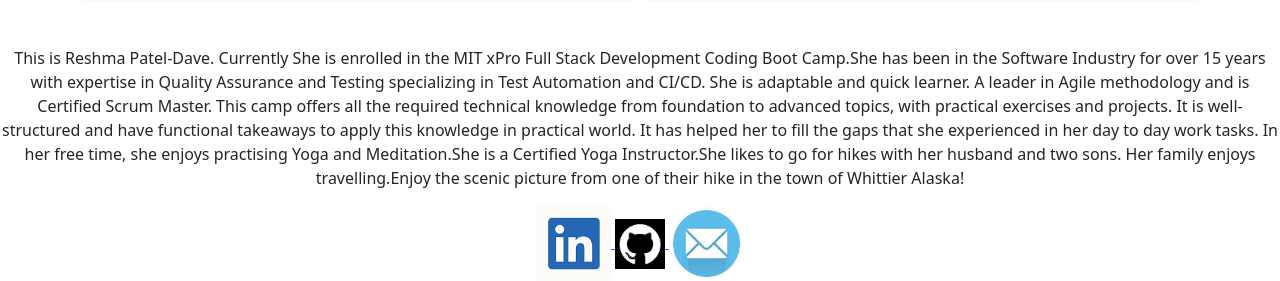
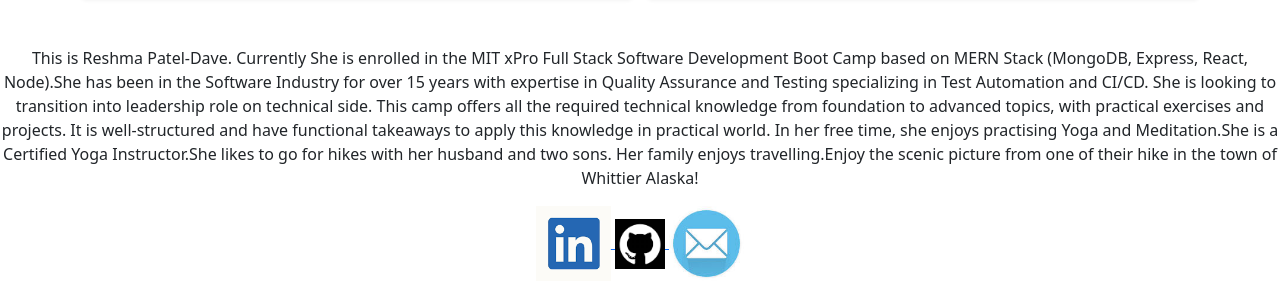
Before and after one commit to rhdpd/Home, a plain HTML site: page index.html in a window 1280 px wide. Shown: the part 1536-1817 px from the top of the page. Drawn offline with nearby package versions, Linux system fonts and the light colour scheme.

Commit message:
Update index.html

```diff
--- a/index.html
+++ b/index.html
@@ -85,9 +85,9 @@
   </main>
   <div class="about-me">
     <p  class="s3" style="text-align:center">
-        This is Reshma Patel-Dave. Currently She is enrolled in the MIT xPro Full Stack Development Coding Boot Camp.She has been in the Software Industry for over 15 years with expertise in Quality Assurance and Testing specializing in Test Automation and CI/CD.
-        She is adaptable and quick learner. A leader in Agile methodology and is Certified Scrum Master. This camp offers all the required technical knowledge from foundation to advanced topics, with practical exercises and projects. It is well-structured and have functional takeaways to apply this knowledge in practical world.
-        It has helped her to fill the gaps that she experienced in her day to day work tasks. In her free time, she enjoys practising Yoga and Meditation.She is a Certified Yoga Instructor.She likes to go for hikes with her husband and two sons. Her family enjoys travelling.Enjoy the scenic picture from one of their hike in the town of Whittier Alaska!
+        This is Reshma Patel-Dave. Currently She is enrolled in the MIT xPro Full Stack Software Development Boot Camp based on MERN Stack (MongoDB, Express, React, Node).She has been in the Software Industry for over 15 years with expertise in Quality Assurance and Testing specializing in Test Automation and CI/CD.
+        She is looking to transition into leadership role on technical side. This camp offers all the required technical knowledge from foundation to advanced topics, with practical exercises and projects. It is well-structured and have functional takeaways to apply this knowledge in practical world.
+        In her free time, she enjoys practising Yoga and Meditation.She is a Certified Yoga Instructor.She likes to go for hikes with her husband and two sons. Her family enjoys travelling.Enjoy the scenic picture from one of their hike in the town of Whittier Alaska!
 	</p>
   </div>
   <center>
```
